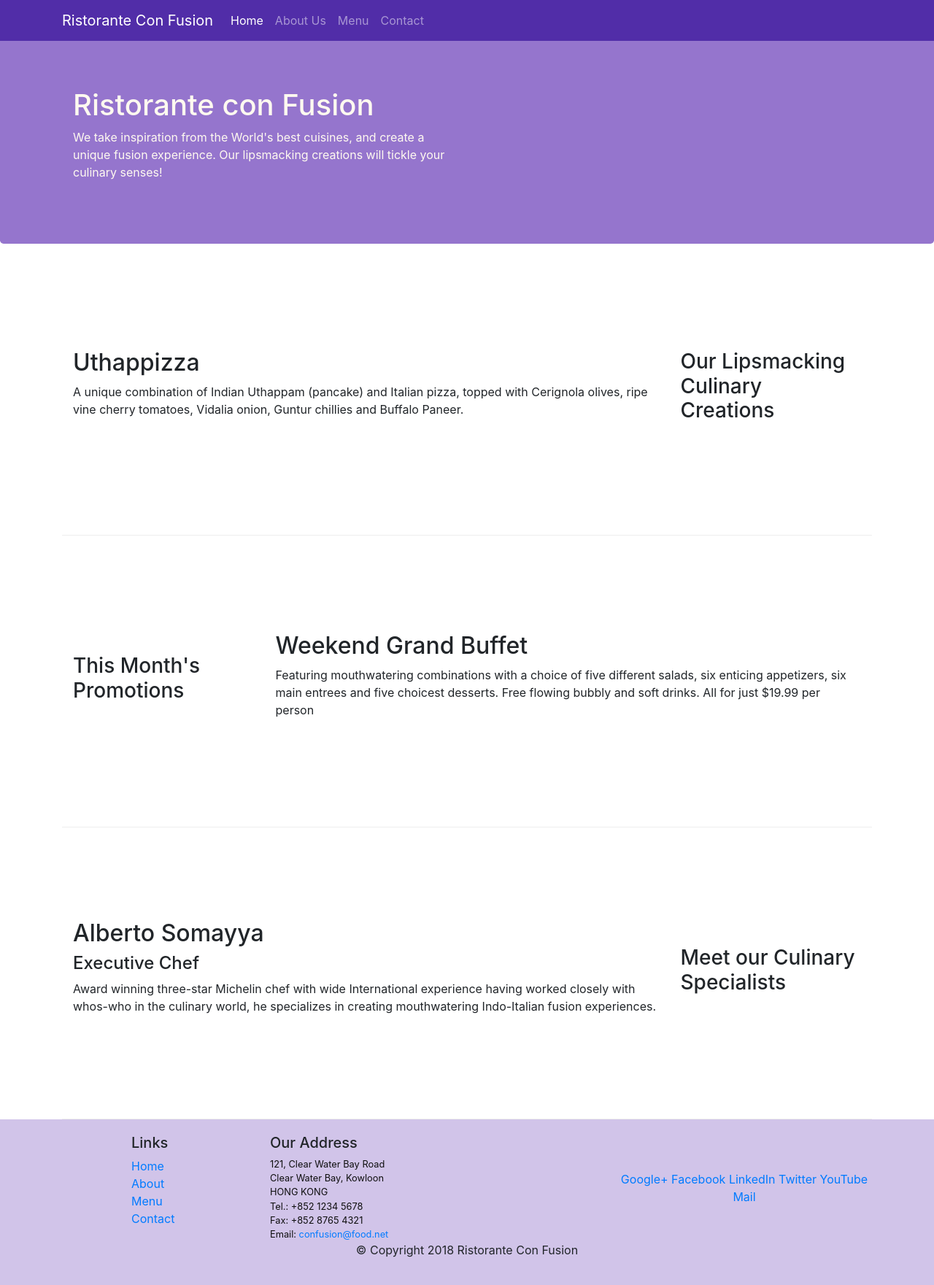
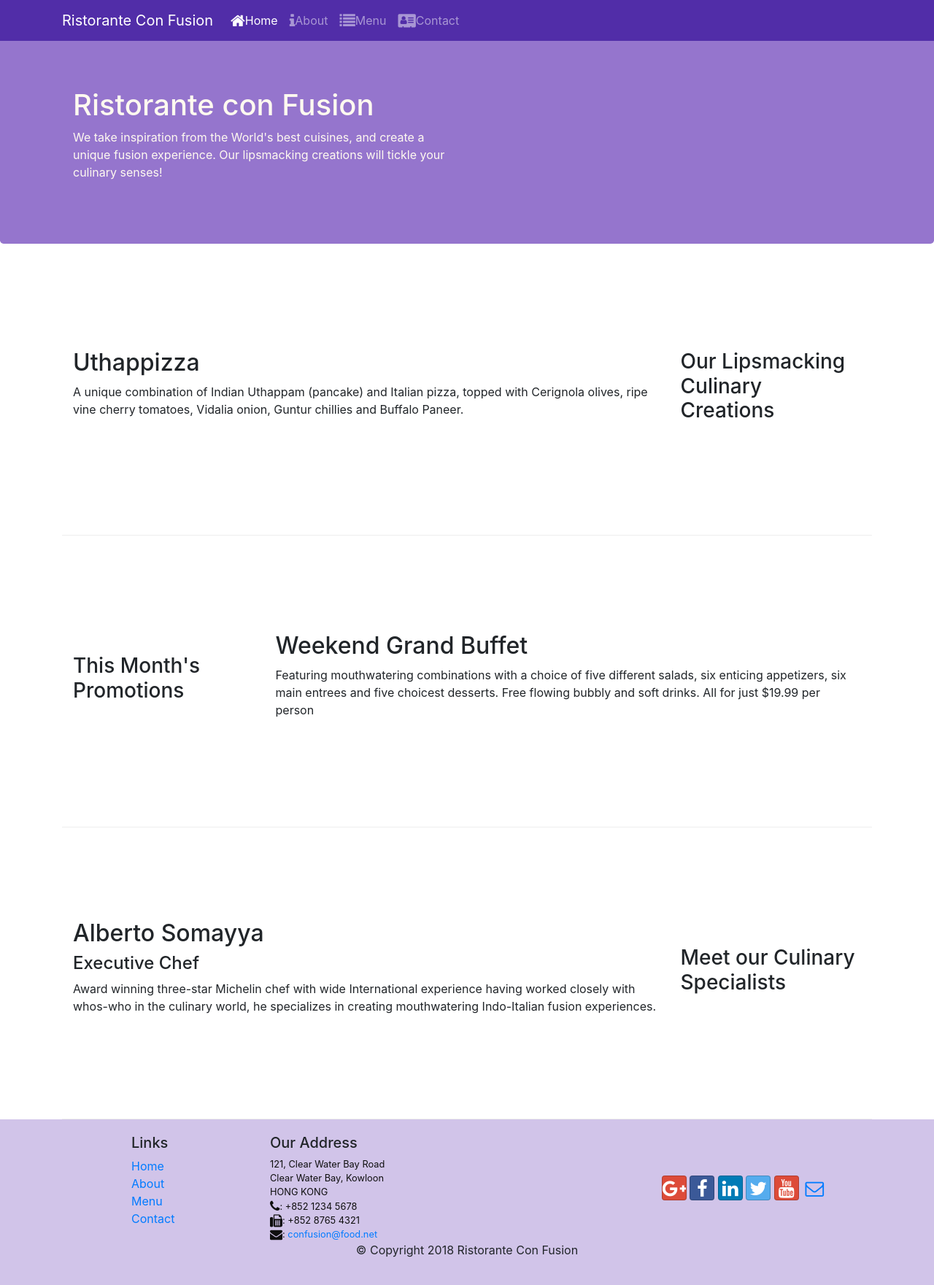
Before and after one commit to amanjain001/Restaurant_Confusion, a website: page index.html in a window 1280 px wide. Shown: the whole page at 73% size. Drawn offline with nearby package versions, Linux system fonts and the light colour scheme.

Commit message:
Icon Fonts

```diff
--- a/index.html
+++ b/index.html
@@ -10,6 +10,8 @@
     <!-- Bootstrap CSS -->
     <link rel="stylesheet" href="node_modules/bootstrap/dist/css/bootstrap.min.css">
     <link rel="stylesheet" href="css/styles.css">
+    <link rel="stylesheet" type="text/css" href="node_modules/font-awesome/css/font-awesome.min.css">
+    <link rel="stylesheet" type="text/css" href="node_modules/bootstrap-social/bootstrap-social.css">
 </head>
 
 <body>
@@ -24,10 +26,10 @@
             <div class="collapse navbar-collapse" id="Navbar">
 
                 <ul class="navbar-nav mr-auto">
-                                <li class="navbar-item active"><a href="#" class="nav-link">Home</a></li>
-                                <li class="navbar-item"><a href="./aboutus.html" class="nav-link">About Us</a></li>
-                                <li class="navbar-item"><a href="#" class="nav-link">Menu</a></li>
-                                <li class="navbar-item"><a href="#" class="nav-link">Contact</a></li>
+                                <li class="navbar-item active"><a href="#" class="nav-link"><span class="fa fa-home fa-lg"></span>Home</a></li>
+                                <li class="navbar-item"><a href="./aboutus.html" class="nav-link"><span class="fa fa-info fa-lg"></span>About</a></li>
+                                <li class="navbar-item"><a href="#" class="nav-link"><span class="fa fa-list fa-lg"></span>Menu</a></li>
+                                <li class="navbar-item"><a href="#" class="nav-link"><span class="fa fa-address-card fa-lg"></span>Contact</a></li>
                             </ul>
             </div>
         </div>
@@ -107,19 +109,19 @@
 		              121, Clear Water Bay Road<br>
 		              Clear Water Bay, Kowloon<br>
 		              HONG KONG<br>
-		              Tel.: +852 1234 5678<br>
-		              Fax: +852 8765 4321<br>
-		              Email: <a href="mailto:confusion@food.net">confusion@food.net</a>
+		              <i class="fa fa-phone fa-lg"></i>: +852 1234 5678<br>
+		              <i class="fa fa-fax fa-lg"></i>: +852 8765 4321<br>
+		              <i class="fa fa-envelope fa-lg"></i>: <a href="mailto:confusion@food.net">confusion@food.net</a>
 		           </address>
                 </div>
                 <div class="col-12 col-sm-4 align-self-center">
                     <div class="text-center">
-                        <a href="http://google.com/+">Google+</a>
-                        <a href="http://www.facebook.com/profile.php?id=">Facebook</a>
-                        <a href="http://www.linkedin.com/in/">LinkedIn</a>
-                        <a href="http://twitter.com/">Twitter</a>
-                        <a href="http://youtube.com/">YouTube</a>
-                        <a href="mailto:">Mail</a>
+                        <a class="btn btn-social-icon btn-google" href="http://google.com/+"><i class="fa fa-google-plus"></i></a>
+                        <a class="btn btn-social-icon btn-facebook" href="http://www.facebook.com/profile.php?id="><i class="fa fa-facebook"></i></a>
+                        <a class="btn btn-social-icon btn-linkedin" href="http://www.linkedin.com/in/"><i class="fa fa-linkedin"></i></a>
+                        <a class="btn btn-social-icon btn-twitter" href="http://twitter.com/"><i class="fa fa-twitter"></i></a>
+                        <a class="btn btn-social-icon btn-google" href="http://youtube.com/"><i class="fa fa-youtube"></i></a>
+                        <a class="btn btn-social-icon" href="mailto:"><i class="fa fa-envelope-o"></i></a>
                     </div>
                 </div>
            </div>
--- a/package.json
+++ b/package.json
@@ -15,6 +15,8 @@
   },
   "dependencies": {
     "bootstrap": "^4.0.0",
+    "bootstrap-social": "^5.1.1",
+    "font-awesome": "^4.7.0",
     "jquery": "^3.3.1",
     "popper.js": "^1.12.9"
   }
```
Also changed, not shown: aboutus.html (+15 -13 lines), 1 other file.
